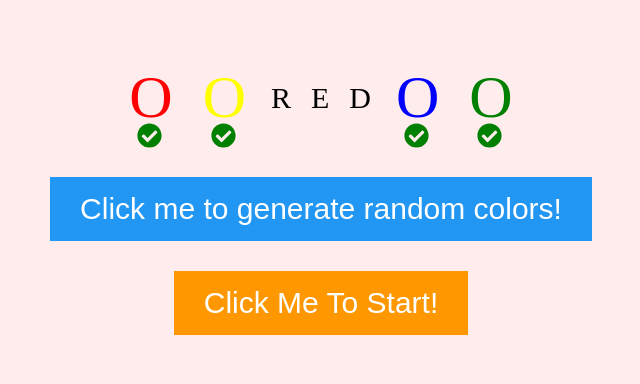
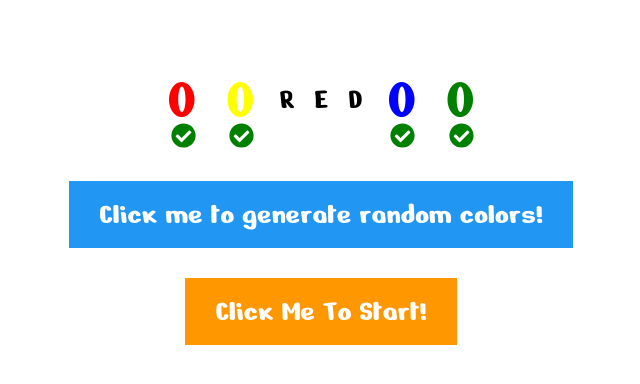
Before and after one commit to HamzaKhalifa/ooredoo-children, a React (Create React App) app: page / in a window 1280 px wide. Shown: the top 384 px of the page, without its empty margins (319-959 px from the left). Built offline with nearby package versions, Linux system fonts and the light colour scheme.

Commit message:
Changed font family

```diff
--- a/src/components/ooreedoo/styles.ts
+++ b/src/components/ooreedoo/styles.ts
@@ -20,7 +20,7 @@ const styles = {
         position: 'absolute',
         top: 60,
         fontSize: 25,
-        left: 8
+        left: 3
     }
 }
 
--- a/src/index.css
+++ b/src/index.css
@@ -1,7 +1,13 @@
-html {
-    background-color: #ffcece5e;
+html, html button {
+    background-color: #fff;
+    font-family: "NerkoOne"!important;
 }
 
 .circle-picker  {
     justify-content: center;
 }
+
+@font-face {
+    font-family: 'NerkoOne';
+    src: local('NerkoOne'), url(./fonts/NerkoOne-Regular.ttf) format('truetype');
+}
--- a/src/pages/Intro/Intro.tsx
+++ b/src/pages/Intro/Intro.tsx
@@ -41,12 +41,12 @@ export const getRandomColors: Function = (): IColors => {
     return colors;
 }
 
-type contextType = {
+type ContextType = {
     colors: IColors,
     setColors: Dispatch<SetStateAction<IColors>>
 }
 
-export const IntroContext = createContext<contextType>({
+export const IntroContext = createContext<ContextType>({
     colors: getRandomColors(),
     setColors: () => {}
 });
--- a/src/pages/play/styles.js
+++ b/src/pages/play/styles.js
@@ -13,7 +13,7 @@ export default {
     },
     singleCirclePicker: {
         margin: 30,
-        backgroundColor: 'white',
+        backgroundColor: '#c6e2ff',
         padding: 10,
         borderRadius: 20,
         width: 155,
```
Also changed, not shown: src/fonts/NerkoOne-Regular.ttf (added), 1 other file (tests, documents, lock files or other folders).
